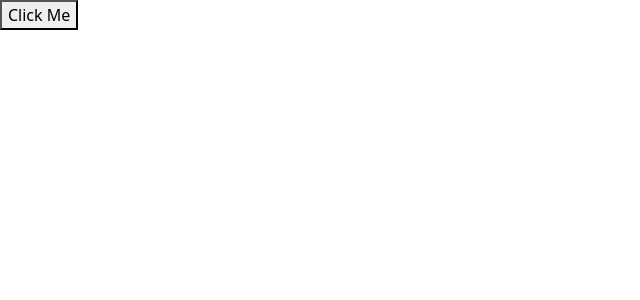
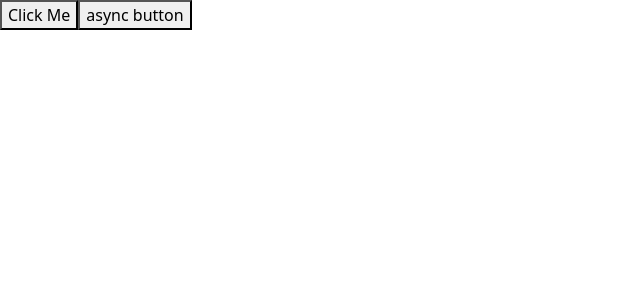
Before and after one commit to shradhanandpatil/task-app, a React (Create React App) app: page / in a window 1280 px wide. Shown: the top 300 px of the page, without its empty margins (0-640 px from the left). Built offline with nearby package versions, Linux system fonts and the light colour scheme.

Commit message:
get data useing axios

```diff
--- a/src/Axios/index.js
+++ b/src/Axios/index.js
@@ -3,13 +3,26 @@ import React from 'react'
 
 function Index() {
     const handelClick=()=>{
-        axios.get('http://localhost:8000/user1').then((res)=>{
-            console.log(res.firstName);
+        axios.get('http://localhost:8000/userInfo').then((res)=>{
+            console.log(res.data[0].firstName);
+            console.log(res.data[0].lastName);
         });
     }
+
+    const handelAsync=async()=>{
+        try{
+         const res= await axios.get('http://localhost:8000/userInfo')
+         console.log(res.data[0].firstName);
+         console.log(res.data[0].lastName);
+        }catch(error){
+            console.log(error);
+        }
+    }
+
   return (
     <>
       <button onClick={handelClick}>Click Me</button>
+      <button onClick={handelAsync}>async button</button>
     </>
   )
 }
```
Also changed, not shown: 2 other files (tests, documents, lock files or other folders).
